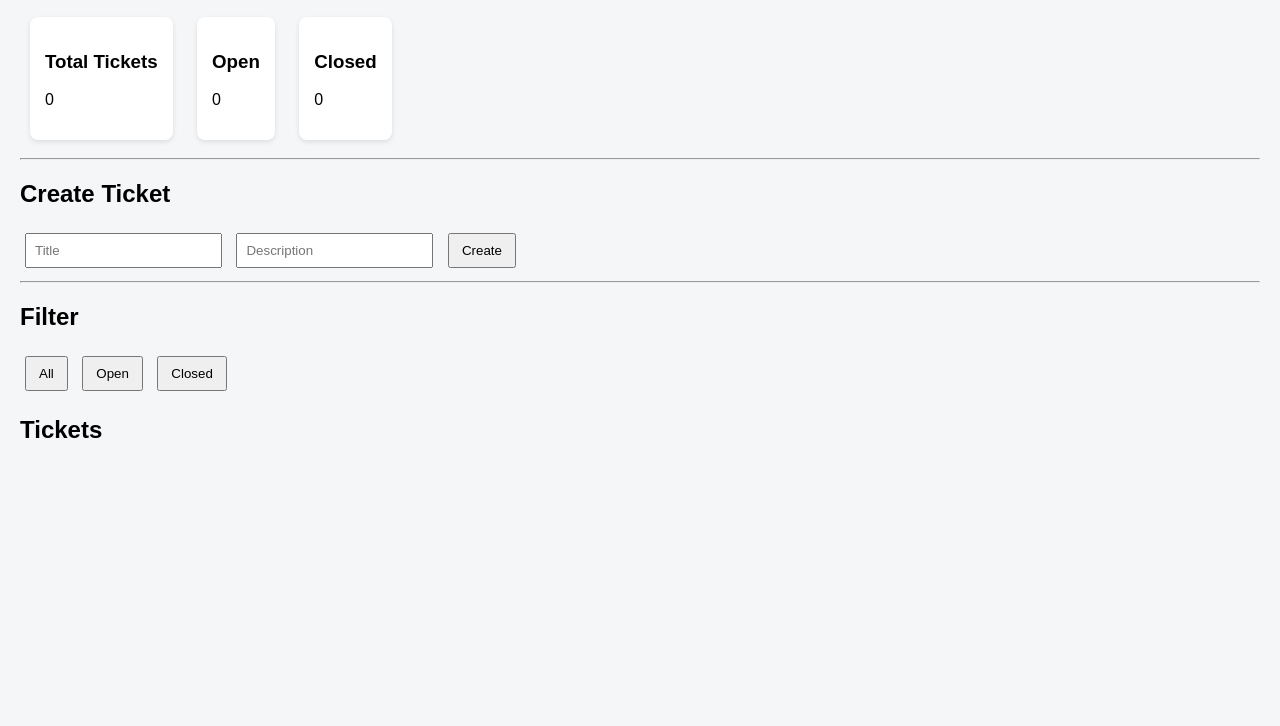
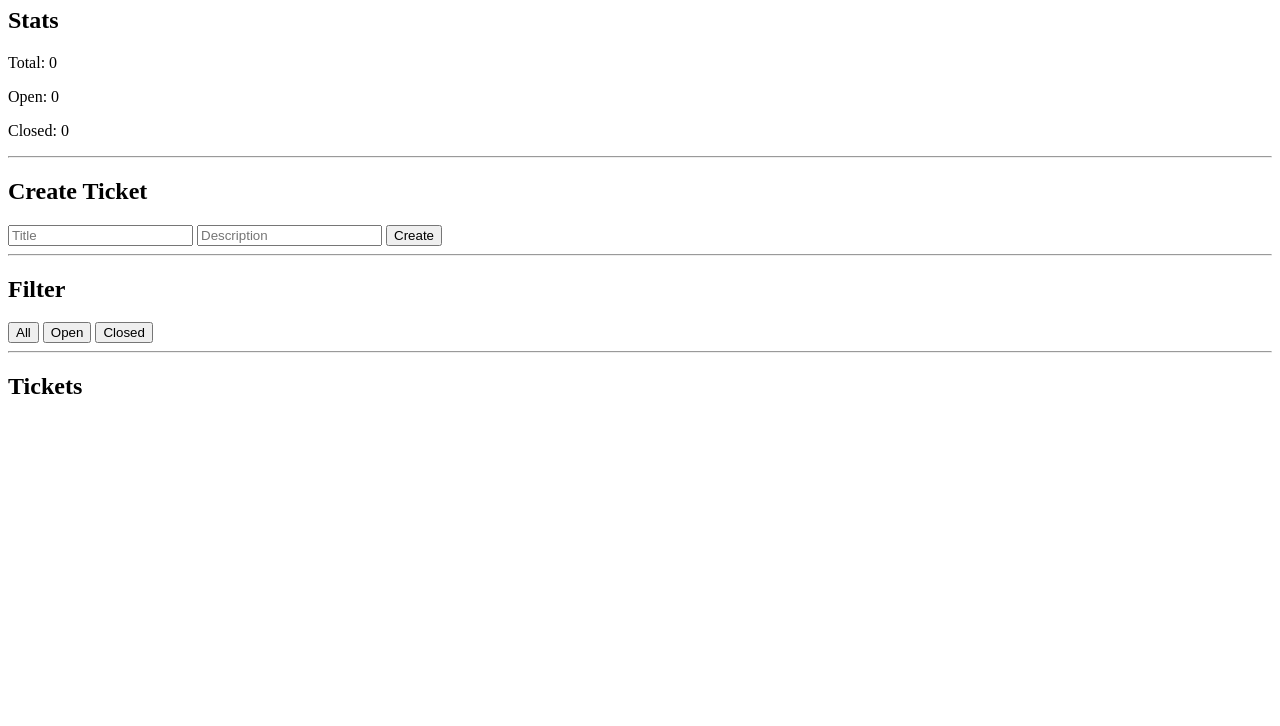
Before and after one commit to kingsleynkem548-blip/customer-support-ticket-system, a plain HTML site: page templates/index.html in a window 1280 px wide. Shown: the part 74-800 px from the top of the page. Drawn offline with Linux system fonts and the light colour scheme; no server answers.

```diff
--- a/templates/index.html
+++ b/templates/index.html
@@ -2,63 +2,15 @@
 <html>
 <head>
     <title>Support Dashboard</title>
-    <style>
-        body {
-            font-family: Arial;
-            margin: 20px;
-            background: #f4f6f8;
-        }
-
-        h1 {
-            color: #333;
-        }
-
-        .card {
-            display: inline-block;
-            padding: 15px;
-            margin: 10px;
-            background: white;
-            border-radius: 8px;
-            box-shadow: 0 2px 5px rgba(0,0,0,0.1);
-        }
-
-        input {
-            padding: 8px;
-            margin: 5px;
-        }
-
-        button {
-            padding: 8px 12px;
-            margin: 5px;
-            cursor: pointer;
-        }
-
-        .ticket {
-            background: white;
-            padding: 10px;
-            margin: 10px 0;
-            border-radius: 6px;
-        }
-    </style>
 </head>
 <body>
 
 <h1>📊 Support Dashboard</h1>
 
-<div class="card">
-    <h3>Total Tickets</h3>
-    <p id="total">0</p>
-</div>
-
-<div class="card">
-    <h3>Open</h3>
-    <p id="open">0</p>
-</div>
-
-<div class="card">
-    <h3>Closed</h3>
-    <p id="closed">0</p>
-</div>
+<h2>Stats</h2>
+<p>Total: <span id="total">0</span></p>
+<p>Open: <span id="open">0</span></p>
+<p>Closed: <span id="closed">0</span></p>
 
 <hr>
 
@@ -74,6 +26,8 @@
 <button onclick="filterTickets('Open')">Open</button>
 <button onclick="filterTickets('Closed')">Closed</button>
 
+<hr>
+
 <h2>Tickets</h2>
 <div id="tickets"></div>
 
@@ -83,17 +37,13 @@
 async function loadTickets() {
     let res = await fetch('/tickets');
     let data = await res.json();
-
     allTickets = data;
 
-    updateStats(data);
-    displayTickets(data);
-}
-
-function updateStats(data) {
     document.getElementById('total').innerText = data.length;
     document.getElementById('open').innerText = data.filter(t => t.status === "Open").length;
     document.getElementById('closed').innerText = data.filter(t => t.status === "Closed").length;
+
+    displayTickets(data);
 }
 
 function displayTickets(data) {
@@ -102,11 +52,7 @@
 
     data.forEach(t => {
         let div = document.createElement('div');
-        div.className = 'ticket';
-        div.innerHTML = `
-            <b>${t.title}</b> (${t.status})<br>
-            ${t.description}
-        `;
+        div.innerHTML = `<b>${t.title}</b> (${t.status}) - ${t.description}`;
         container.appendChild(div);
     });
 }
```
